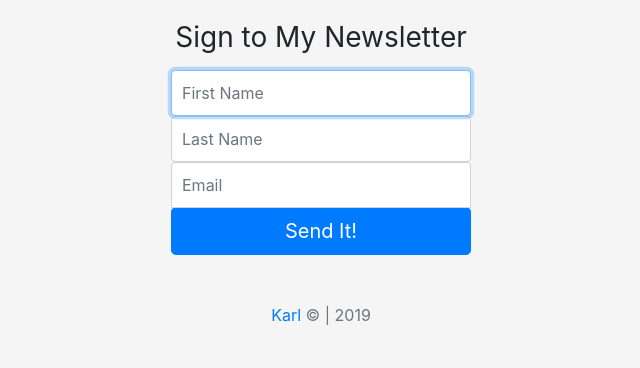
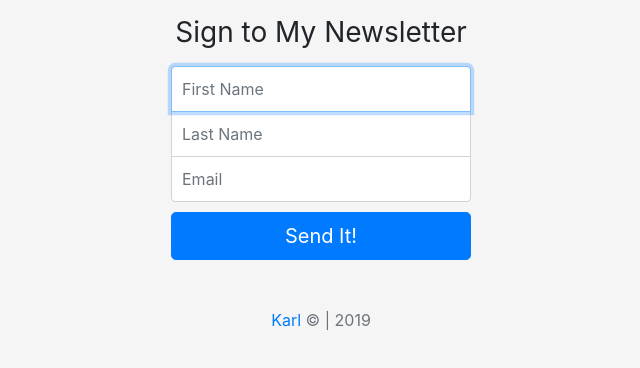
Before and after one commit to mashm3ll0w/newsletter-signup, a website: page html/signup.html in a window 1280 px wide. Shown: the part 280-648 px from the top of the page, without its empty margins (319-959 px from the left). Drawn offline with nearby package versions, Linux system fonts and the light colour scheme.

Commit message:
style the page

```diff
--- a/css/styles.css
+++ b/css/styles.css
@@ -19,9 +19,11 @@ body {
   padding: 15px;
   margin: auto;
 }
+
 .form-signin .checkbox {
   font-weight: 400;
 }
+
 .form-signin .form-control {
   position: relative;
   box-sizing: border-box;
@@ -29,16 +31,24 @@ body {
   padding: 10px;
   font-size: 16px;
 }
+
 .form-signin .form-control:focus {
   z-index: 2;
 }
-.form-signin input[type="email"] {
+
+.top {
   margin-bottom: -1px;
   border-bottom-right-radius: 0;
   border-bottom-left-radius: 0;
 }
-.form-signin input[type="password"] {
+
+.middle {
+  border-radius: 0;
+}
+
+.bottom {
   margin-bottom: 10px;
   border-top-left-radius: 0;
   border-top-right-radius: 0;
+  margin-top: -1px;
 }
```
